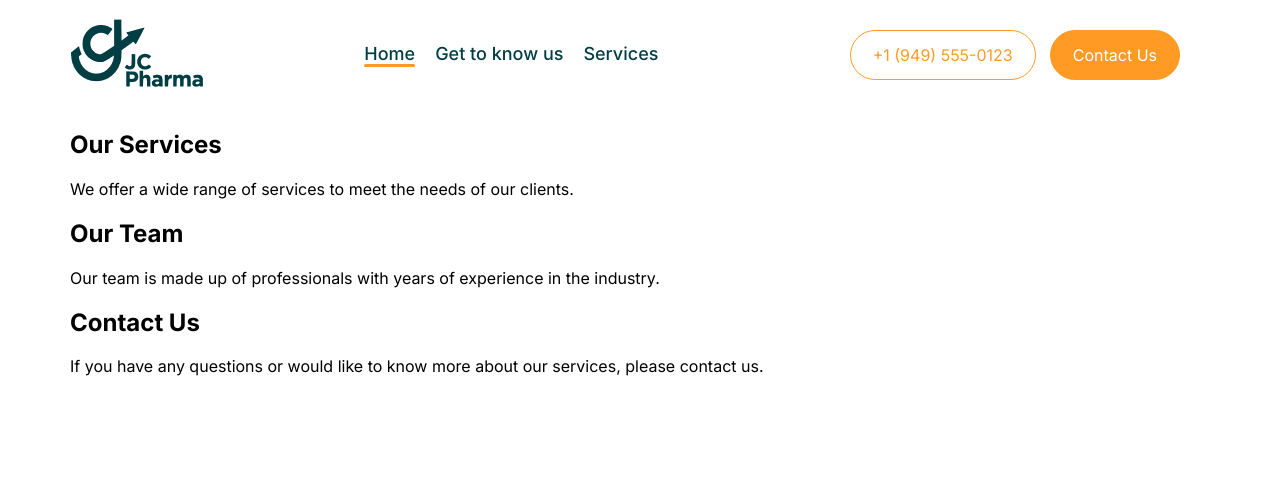
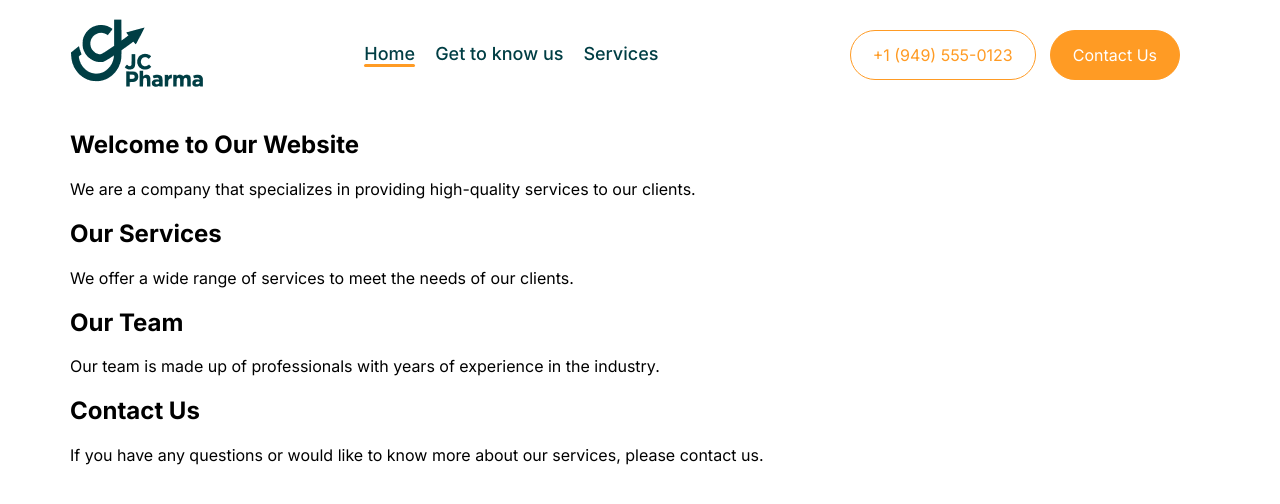
Before and after one commit to Jhonarias13/JCPPharma, a Next.js app: page / in a window 1280 px wide. Shown: the top 504 px of the page. Built offline with nearby package versions, Linux system fonts and the light colour scheme.

Commit message:
add variables

```diff
--- a/src/app/page.tsx
+++ b/src/app/page.tsx
@@ -7,6 +7,13 @@ export default function Home() {
     <>
       <Hero />
       <main className="container">
+        <section>
+          <h1>Welcome to Our Website</h1>
+          <p>
+            We are a company that specializes in providing high-quality services
+            to our clients.
+          </p>
+        </section>
         <section>
           <h2>Our Services</h2>
           <p>
--- a/src/styles/Navbar.module.scss
+++ b/src/styles/Navbar.module.scss
@@ -43,12 +43,12 @@
   }
 
   a {
-    color: #003e44; // Ajusta según tu esquema de color
+    color: var(--secondary); // Ajusta según tu esquema de color
     font-size: 18px;
     font-family: var(--interMedium);
 
     &:hover {
-      color: #ff9b24; // Cambia al color del hover
+      color: var(--primary); // Cambia al color del hover
     }
 
     &.active {
@@ -58,7 +58,9 @@
         width: 100%;
         height: 3px;
         border-radius: 10px;
-        background-color: #ff9b24; // Color de la barra bajo el enlace activo
+        background-color: var(
+          --primary
+        ); // Color de la barra bajo el enlace activo
       }
     }
   }
@@ -73,7 +75,7 @@
   display: flex;
   gap: 14px;
   align-items: center;
-  background-color: #fff;
+  background-color: var(--white);
   padding: 14px 30px;
 
   @include mobile {
@@ -81,27 +83,27 @@
   }
 
   .buttonContactNumber {
-    color: #ff9b24;
+    color: var(--primary);
     border-radius: 100px;
-    border: 1px solid #ff9b24;
+    border: 1px solid var(--primary);
     padding: 14px 22px;
 
     &:hover {
-      background-color: #ff9b24;
-      color: #fff;
+      background-color: var(--primary);
+      color: var(--white);
     }
   }
   .buttonContactForm {
-    color: #fff;
+    color: var(--white);
     padding: 14px 22px;
     border-radius: 100px;
-    background-color: #ff9b24;
-    border: 1px solid #ff9b24;
+    background-color: var(--primary);
+    border: 1px solid var(--primary);
 
     &:hover {
-      background-color: #fff;
-      color: #ff9b24;
-      border: 1px solid #ff9b24;
+      background-color: var(--white);
+      color: var(--primary);
+      border: 1px solid var(--primary);
     }
   }
 }
--- a/src/styles/globals.scss
+++ b/src/styles/globals.scss
@@ -52,6 +52,12 @@ $breakpoint-xl: 1200px;
   --interLight: "Inter-Light", system-ui, sans-serif;
   --interBold: "Inter-Bold", system-ui, sans-serif;
   --interExtraBold: "Inter-ExtraBold", system-ui, sans-serif;
+
+  --primary: #ff9b24;
+  --secondary: #003e44;
+  --secondaryLight: #008290;
+  --white: #fff;
+  --black: #000;
 }
 
 html,
@@ -61,7 +67,7 @@ body {
   margin: 0;
   padding: 0;
   box-sizing: border-box;
-  background-color: #fff;
+  background-color: var(--white);
 }
 
 .container {
```
